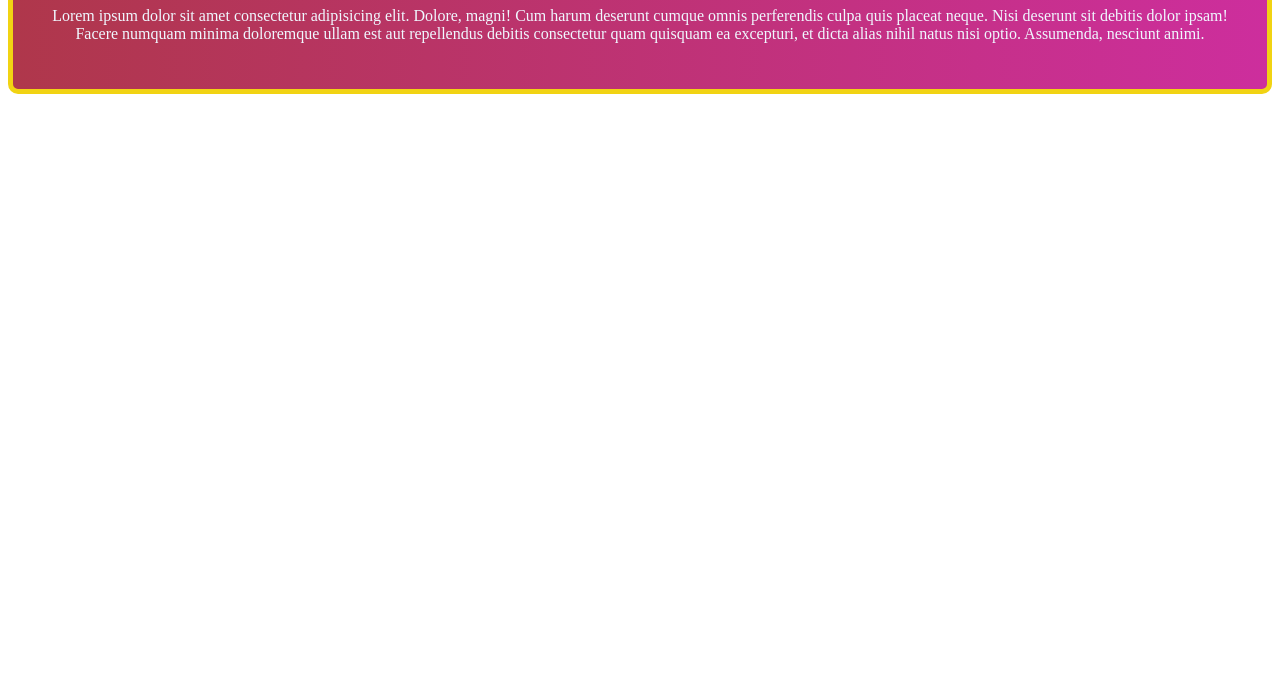
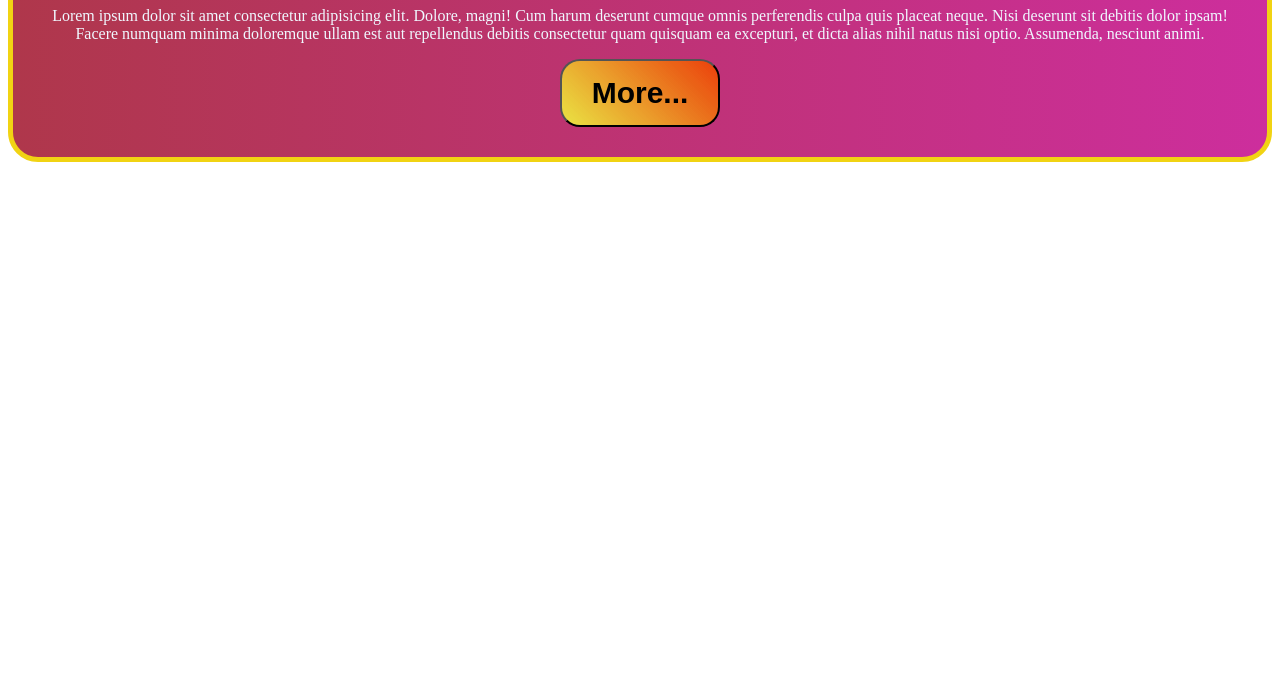
Before and after one commit to Momota02/practice-html-css, a plain HTML site: page index.html in a window 1280 px wide. Shown: the part 116-800 px from the top of the page. Drawn offline with Linux system fonts and the light colour scheme.

Commit message:
button design

```diff
--- a/index.html
+++ b/index.html
@@ -11,6 +11,7 @@
     <div class="design">
         <h1>Explore HTML & CSS</h1>
         <p>Lorem ipsum dolor sit amet consectetur adipisicing elit. Dolore, magni! Cum harum deserunt cumque omnis perferendis culpa quis placeat neque. Nisi deserunt sit debitis dolor ipsam! Facere numquam minima doloremque ullam est aut repellendus debitis consectetur quam quisquam ea excepturi, et dicta alias nihil natus nisi optio. Assumenda, nesciunt animi.</p>
+        <button>More...</button>
     </div>
 
 </body>
--- a/style.css
+++ b/style.css
@@ -4,8 +4,16 @@
     padding: 30px 20px;
     text-align: center;
     border: 5px solid rgb(241, 211, 19);
-    border-radius: 10px;
+    border-radius: 30px;
 }
 h1{
     text-transform: uppercase;
+
 }
+button{
+    padding: 15px 30px;
+    font-size: 30px;
+    font-weight: bolder;
+    background-image: linear-gradient(45deg,rgba(233, 226, 38, 0.855), rgb(235, 63, 11));
+    border-radius: 20px;
+}
```
